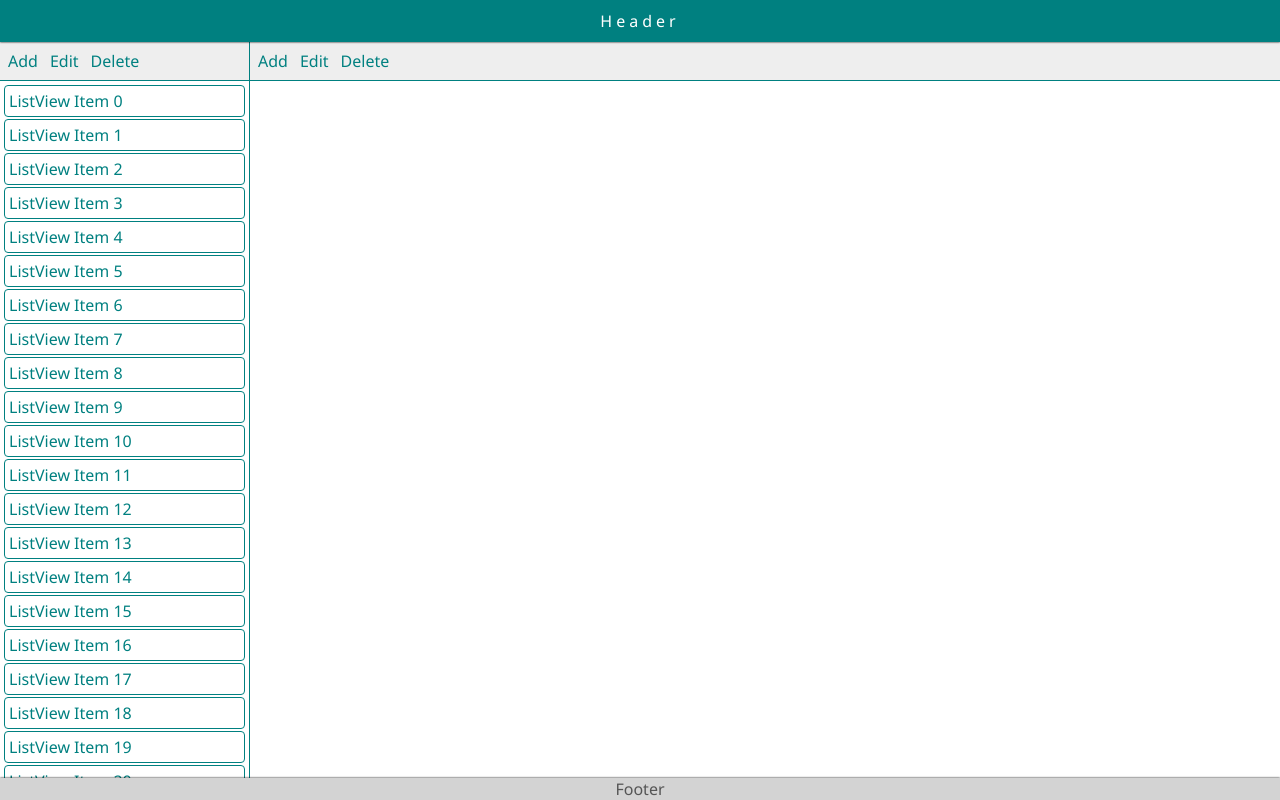
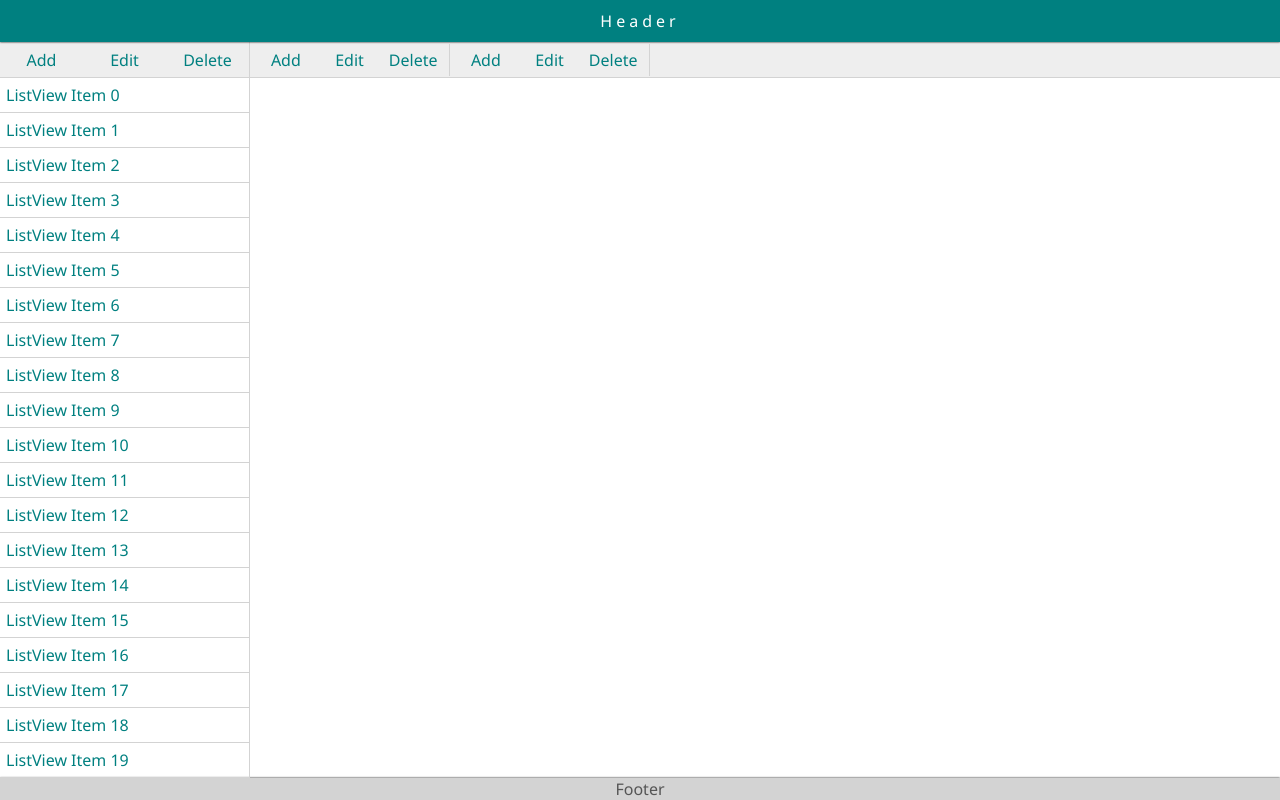
Before and after one commit to TukhvatullinTR/project_notes, a React (Create React App) app: page / in a window 1280 px wide. Built offline with nearby package versions, Linux system fonts and the light colour scheme.

Commit message:
add component ToolBarGroup

```diff
--- a/src/App.js
+++ b/src/App.js
@@ -6,9 +6,9 @@ import SideBar from "./components/UI/SideBar";
 import ListView from "./components/UI/ListView";
 import Footer from "./components/UI/Footer";
 import ToolBar from "./components/UI/ToolBar";
+import ToolBarGroup from "./components/UI/ToolBarGroup";
 import ToolBarItem from "./components/UI/ToolBarItem";
 import Content from "./components/UI/Content";
-
 
 const App = () => {
   let Items = [];
@@ -30,9 +30,16 @@ const App = () => {
         </SideBar>
         <Content>
           <ToolBar>
-            <ToolBarItem>Add</ToolBarItem>
-            <ToolBarItem>Edit</ToolBarItem>
-            <ToolBarItem>Delete</ToolBarItem>
+            <ToolBarGroup>
+                <ToolBarItem>Add</ToolBarItem>
+                <ToolBarItem>Edit</ToolBarItem>
+                <ToolBarItem>Delete</ToolBarItem>
+            </ToolBarGroup>
+            <ToolBarGroup>
+                <ToolBarItem>Add</ToolBarItem>
+                <ToolBarItem>Edit</ToolBarItem>
+                <ToolBarItem>Delete</ToolBarItem>
+            </ToolBarGroup>
           </ToolBar>
         </Content>
       </Container>
--- a/src/components/UI/Header.css
+++ b/src/components/UI/Header.css
@@ -5,5 +5,5 @@
   text-align: center;
   letter-spacing: 4px;
   box-shadow: 0 0 2px black;
-  z-index: 10;
+  z-index: 100;
 }
--- a/src/components/UI/ListView.css
+++ b/src/components/UI/ListView.css
@@ -1,15 +1,15 @@
 .ListView {
   min-width: 200px;
   height: 0;
-  margin: 2px;
+  /*margin: 2px;*/
+  z-index: 10;
 }
 
 .ListViewItem {
   color: teal;
-  margin: 2px;
-  padding: 4px;
-  border-radius: 4px;
-  border: 1px solid teal;
+  padding: 6px;
+  border-bottom: 1px solid lightgray;
+
   transition: 0.3s;
   cursor: pointer;
 }
--- a/src/components/UI/SideBar.css
+++ b/src/components/UI/SideBar.css
@@ -1,7 +1,8 @@
 .SideBar {
   flex-basis: 250px;
-  border-right: 1px solid teal;
   display: flex;
   flex-direction: column;
+  border-right: 1px solid lightgray;
   overflow-y: auto;
+  z-index: 25;
 }
--- a/src/components/UI/ToolBar.css
+++ b/src/components/UI/ToolBar.css
@@ -4,27 +4,35 @@
   top: 0;
   color: #555;
   background: #EEE;
-  border-bottom: 1px solid teal;
+  border-bottom: 1px solid lightgray;
   display: flex;
   flex-direction: row;
   justify-content: flex-start;
   align-items: center;
-  padding: 2px;
+  z-index: 50;
+}
+
+.ToolBarGroup {
+  flex: 0 1 200px;
+  display: flex;
+  flex-direction: row;
+  border-right: 1px solid lightgray;
+  padding: 0 4px;
 }
 
 .ToolBarItem {
-  flex: 0 0 25px; /* see note below */
-  white-space: nowrap;
+  flex: 1;
   color: teal;
   display: flex;
   flex-direction: row;
   justify-content: center;
   align-items: center;
   text-align: center;
-  padding: 6px;
+  padding: 5px;
   border-radius: 2px;
   transition: 0.3s;
   cursor: pointer;
+  z-index: 40;
 }
 .ToolBarItem:hover {
   background: rgba(0,128,128,0.2);
--- /dev/null
+++ b/src/components/UI/ToolBarGroup.jsx
@@ -0,0 +1,10 @@
+import React from 'react';
+import './ToolBar.css'
+
+const ToolBarGroup = ({children}) => {
+  return (
+    <div className="ToolBarGroup">{children}</div>
+  )
+}
+
+export default ToolBarGroup
--- a/src/components/UI/ToolBarItem.jsx
+++ b/src/components/UI/ToolBarItem.jsx
@@ -1,4 +1,5 @@
 import React from 'react';
+import './ToolBar.css'
 
 const ToolBarItem = ({children}) => {
   return (
```
